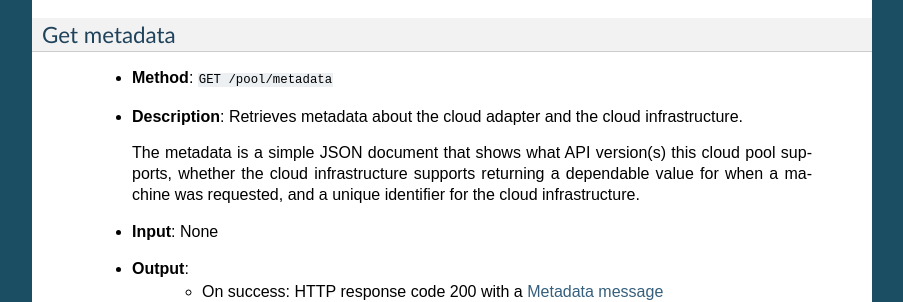
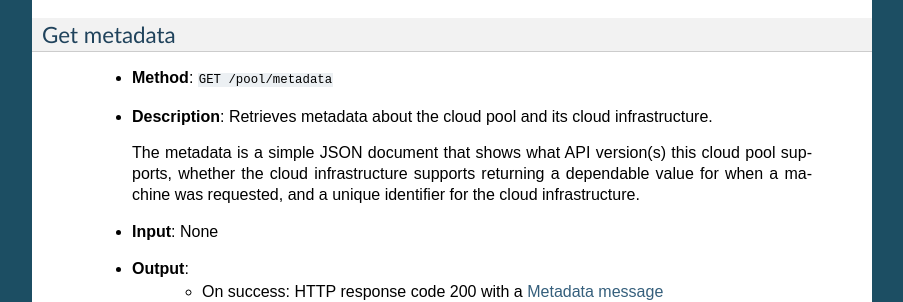
Before and after one commit to elastisys/cloudpool.restapi, a Sphinx documentation site: the page built from docs/api.rst, in a window 1280 px wide and 900 px high, scrolled down 2469 px. Shown: the part 152-454 px from the top of the window, without its empty margins (198-1101 px from the left). Built offline with Sphinx 7.4.7, drawn with Linux system fonts in a browser that asks for light colours.

Commit message:
adapter -> pool

```diff
--- a/docs/api.rst
+++ b/docs/api.rst
@@ -192,7 +192,7 @@ Get metadata
 ************
 
  - **Method**: ``GET /pool/metadata``
- - **Description**: Retrieves metadata about the cloud adapter and the cloud
+ - **Description**: Retrieves metadata about the cloud pool and its cloud
    infrastructure.
 
    The metadata is a simple JSON document that shows what API version(s) this
```
